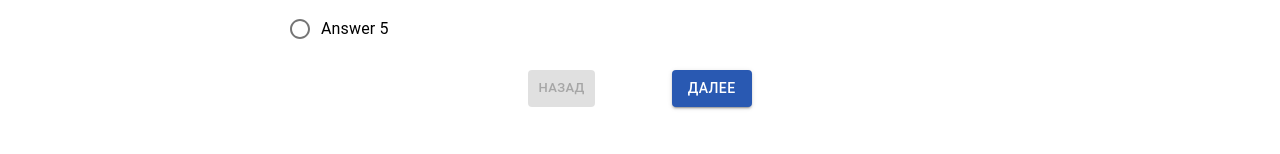
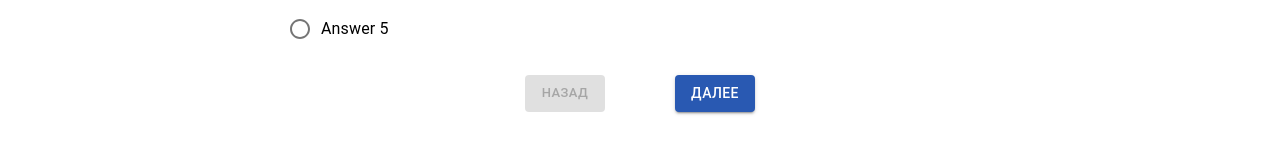
Before and after one commit to stdAlexTikhonov/research, a React (Create React App) app: page / in a window 1280 px wide. Shown: the part 284-438 px from the top of the page. Built offline with nearby package versions, Linux system fonts and the light colour scheme.

Commit message:
TASK-6 Fixed controls styles

```diff
--- a/src/Components/Controls/index.tsx
+++ b/src/Components/Controls/index.tsx
@@ -28,6 +28,7 @@ export const Controls: React.FC<{ setStep: any; len: number }> = ({
           onClick={handleBack}
           size={"small"}
           disabled={step === 0}
+          className={classes.button}
         >
           {BACK}
         </Button>
@@ -37,6 +38,7 @@ export const Controls: React.FC<{ setStep: any; len: number }> = ({
           color={"primary"}
           onClick={handleNext}
           disabled={step === len - 1}
+          className={classes.button}
         >
           {NEXT}
         </Button>
--- a/src/Components/Controls/styles.ts
+++ b/src/Components/Controls/styles.ts
@@ -9,14 +9,7 @@ export const useStyles = makeStyles((theme: Theme) =>
       justifyContent: "center",
     },
     button: {
-      fontSize: 20,
-      maxWidth: 30,
-      maxHeight: 30,
-      minWidth: "unset",
-      "& > .MuiButton-label .MuiButton-startIcon.MuiButton-iconSizeMedium": {
-        marginLeft: 0,
-        marginRight: 0,
-      },
+      minWidth: 80,
       margin: 5,
     },
     custom: {
```
